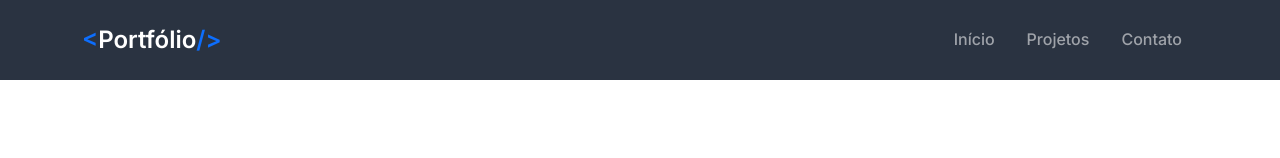
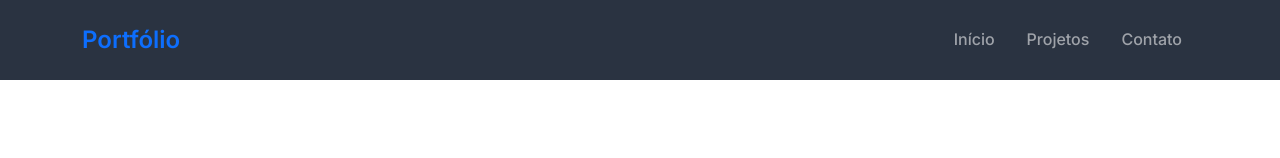
Before and after one commit to kaiquebsilva/portfolio, a plain HTML site: page index.html in a window 1280 px wide. Shown: the top 158 px of the page. Drawn offline with nearby package versions, Linux system fonts and the light colour scheme.

Commit message:
Update index.html

```diff
--- a/index.html
+++ b/index.html
@@ -24,7 +24,7 @@
     <nav class="navbar navbar-expand-lg navbar-dark fixed-top custom-navbar">
         <div class="container">
             <a class="navbar-brand fw-bold" href="#home">
-                <span class="text-primary">&lt;</span>Portfólio<span class="text-primary">/&gt;</span>
+                <span class="text-primary">Portfólio<span class="text-primary"</span>
             </a>
             <button class="navbar-toggler" type="button" data-bs-toggle="collapse" data-bs-target="#navbarNav">
                 <span class="navbar-toggler-icon"></span>
```
